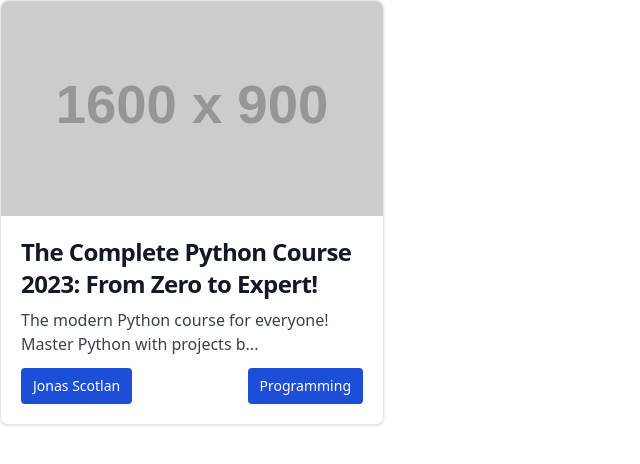
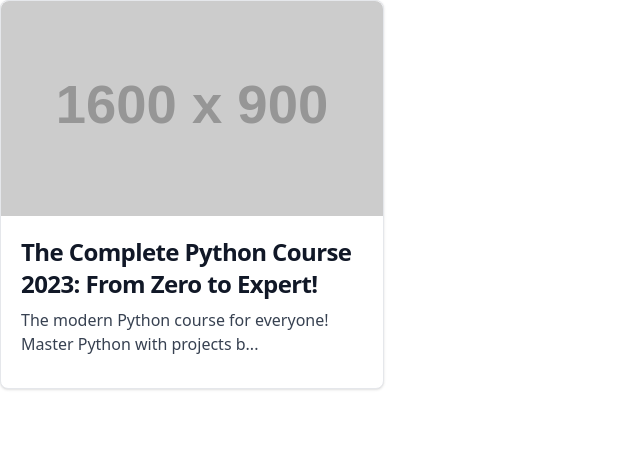
Before and after one commit to SoyVitou2019/Online-Learning-Platform, a React (Vite) app: page / in a window 1280 px wide. Shown: the top 464 px of the page, without its empty margins (0-640 px from the left). Built offline with nearby package versions, Linux system fonts and the light colour scheme.

Commit message:
Add prop to card

```diff
--- a/src/App.jsx
+++ b/src/App.jsx
@@ -3,7 +3,7 @@
 import { CardPortrait } from "./components/HomePage/CardPortrait";
 
 function App() {
-  return <CardPortrait />;
+  return <CardPortrait className="mx-auto" />;
 }
 
 export default App;
--- a/src/components/Homepage/CardPortrait.jsx
+++ b/src/components/Homepage/CardPortrait.jsx
@@ -1,4 +1,5 @@
-export const CardPortrait = () => {
+// eslint-disable-next-line react/prop-types
+export const CardPortrait = ({ showDetail }) => {
   return (
     <div className="max-w-sm bg-white border border-gray-200 rounded-lg shadow dark:bg-gray-800 dark:border-gray-700">
       <a href="#">
@@ -18,6 +19,7 @@ export const CardPortrait = () => {
           The modern Python course for everyone! Master Python with projects
           b...
         </p>
+        {showDetail && (
           <div className="flex justify-between">
             <a
               href="#"
@@ -32,6 +34,7 @@ export const CardPortrait = () => {
               Programming
             </a>
           </div>
+        )}
       </div>
     </div>
   );
```
Lines whose indentation alone changed are shown as unchanged.
